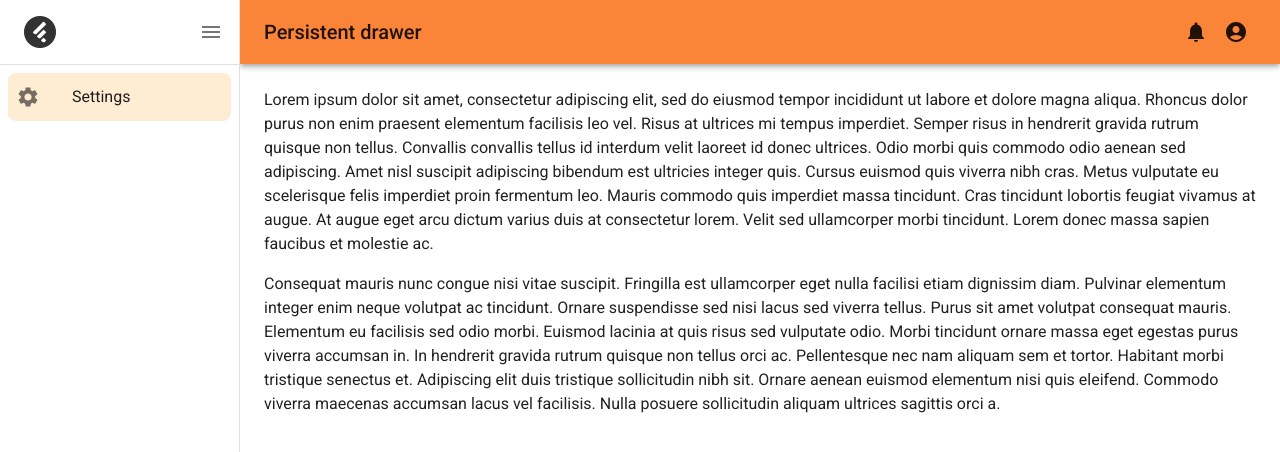
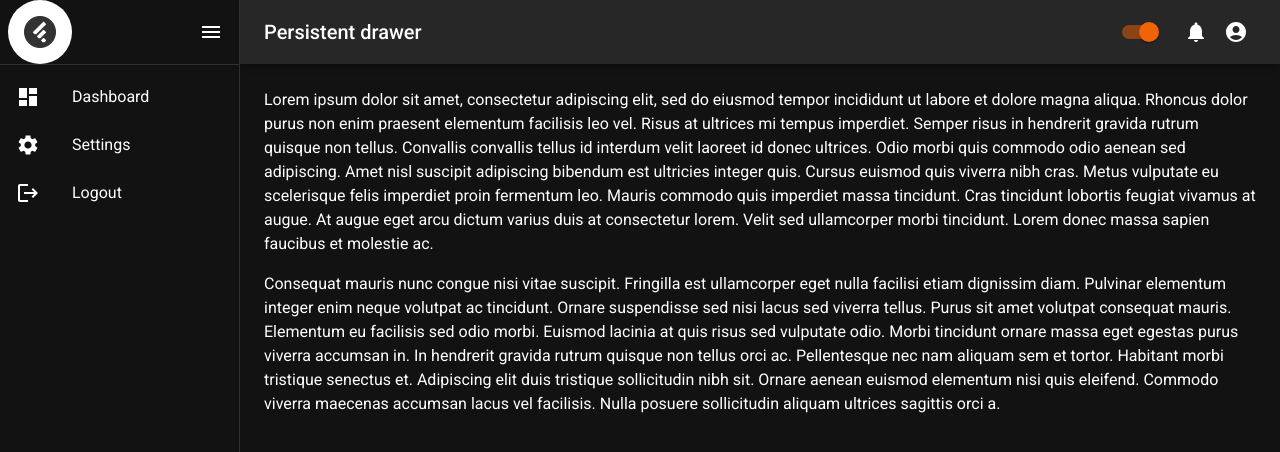
Before and after one commit to krish4693/mui-nextjs-template, a Next.js app: page /dashboard in a window 1280 px wide. Shown: the top 452 px of the page. Built offline with nearby package versions, Linux system fonts and the light colour scheme; what @mui/material-nextjs would draw is missing.

Commit message:
UI: add switch, sidebar content(logout and dashboard)

```diff
--- a/src/app/layout.tsx
+++ b/src/app/layout.tsx
@@ -4,7 +4,7 @@ import { AppRouterCacheProvider } from '@mui/material-nextjs/v15-appRouter';
 import "./globals.css";
 import { Roboto } from 'next/font/google';
 import { ThemeProvider} from '@mui/material/styles';
-import theme from '../theme';
+import theme from '../theme/theme';
 import { GlobalStyles } from "@mui/material";
 import { globalStyles } from "@/styles/globalStyles";
 
--- a/src/components/Sidebar/Sidebar.tsx
+++ b/src/components/Sidebar/Sidebar.tsx
@@ -9,13 +9,12 @@ import ListItemText from '@mui/material/ListItemText';
   import IconButton from '@mui/material/IconButton';
   import ChevronRightIcon from '@mui/icons-material/ChevronRight';
   import { styled, useTheme } from '@mui/material/styles';
-import { Settings } from '@mui/icons-material';
+  import { Settings, Logout, Dashboard } from '@mui/icons-material';
   import { useRouter } from 'next/navigation'; // Use Next.js router for navigation
   import MenuIcon from '@mui/icons-material/Menu';
   import LogoContainer from '../custom-containers/logoContainer';
   import Image from 'next/image';
-import logo from '../../../public/social.png'
-
+  import logo from '../../../public/social.png';
 
   const DrawerHeader = styled('div')(({ theme }) => ({
     display: 'flex',
@@ -35,6 +34,13 @@ const SideDrawer: React.FC<SideDrawerProps> = ({ drawerWidth, open, handleDrawer
     const theme = useTheme();
     const router = useRouter(); // Initialize Next.js router
 
+    // Drawer items array
+    const drawerItems = [
+      { text: 'Dashboard', icon: <Dashboard />, path: '/dashboard' }, // Update the path for logout action
+      { text: 'Settings', icon: <Settings />, path: '/settings' },
+      { text: 'Logout', icon: <Logout />, path: '/login' }, // Update the path for logout action
+    ];
+
     return (
       <Drawer
         sx={{
@@ -51,50 +57,38 @@ const SideDrawer: React.FC<SideDrawerProps> = ({ drawerWidth, open, handleDrawer
       >
         <DrawerHeader>
           <LogoContainer
-          renderItem={() =>
-            <Image
-              src={logo}
-              alt={"logo"}
-              height={32}
-              width={32}
-            />
-         }
-        containerStyle={{ justifyContent: "flex-start" }}
+            renderItem={() => (
+              <Image src={logo} alt="logo" height={32} width={32} />
+            )}
+            containerStyle={{ justifyContent: 'flex-start' }}
           />
           <IconButton onClick={handleDrawerClose}>
-
             {theme.direction === 'ltr' ? <MenuIcon /> : <ChevronRightIcon />}
           </IconButton>
         </DrawerHeader>
         <Divider />
         <List>
-        {/* Changed from static list items to include only 'Settings' for navigation */}
-        <ListItem disablePadding>
+          {drawerItems.map((item, index) => (
+            <ListItem key={index} disablePadding>
               <ListItemButton
-            selected
-            onClick={() => router.push('/settings') /* Navigate to /settings */}
+                onClick={() => router.push(item.path)} // Navigate to the item's path
                 sx={{
                   "&.Mui-selected": {
                     bgcolor: "primary.light",
-                // color: "white",
                     borderRadius: 2,
                     px: 1,
-                mx:1,
+                    mx: 1,
                   },
                   "&.Mui-selected:hover": {
                     bgcolor: "primary.main",
                   },
-              // "& .MuiListItemIcon-root": {
-              //   color: "white",
-              // },
                 }}
               >
-            <ListItemIcon>
-              <Settings />
-            </ListItemIcon>
-            <ListItemText primary="Settings" />
+                <ListItemIcon>{item.icon}</ListItemIcon>
+                <ListItemText primary={item.text} />
               </ListItemButton>
             </ListItem>
+          ))}
         </List>
       </Drawer>
     );
--- a/src/components/Topbar/Topbar.tsx
+++ b/src/components/Topbar/Topbar.tsx
@@ -1,4 +1,4 @@
-import React from 'react';
+import React, { useState } from 'react';
 import Toolbar from '@mui/material/Toolbar';
 import IconButton from '@mui/material/IconButton';
 import Typography from '@mui/material/Typography';
@@ -9,6 +9,7 @@ import MenuIcon from '@mui/icons-material/Menu';
 import NotificationsIcon from '@mui/icons-material/Notifications';
 import AccountCircle from '@mui/icons-material/AccountCircle';
 import { AppBar } from '@/styles/customThemes';
+import { Switch } from '@mui/material';
 
 // const drawerWidth = 240;
 
@@ -22,6 +23,15 @@ interface TopBarProps {
 
 
 const TopBar: React.FC<TopBarProps> = ({ open, handleDrawerOpen }) => {
+
+  const [toggleDarkMode, setToggleDarkMode] = useState(true);
+
+
+  const toggleDarkTheme = () => {
+    setToggleDarkMode(!toggleDarkMode);
+  };
+
+
   return (
     <AppBar position="fixed" open={open}>
       <Toolbar>
@@ -44,6 +54,9 @@ const TopBar: React.FC<TopBarProps> = ({ open, handleDrawerOpen }) => {
         </Typography>
         <Box>
           <IconButton color="inherit">
+            <Switch checked={toggleDarkMode} onChange={toggleDarkTheme}  />
+          </IconButton>
+          <IconButton color="inherit">
             <NotificationsIcon />
           </IconButton>
           <IconButton color="inherit">
--- a/src/theme.ts
+++ b/src/theme/theme.ts
@@ -3,10 +3,11 @@ import { createTheme } from '@mui/material/styles';
 
 const theme = createTheme({
   palette:{
+    mode:'dark',
     primary:{
-      main:"#fa8539",
-      // main: "#f06306",
-      light:"#ffedd3"
+      // main:"#a57e2c",
+      main: "#f06306",
+      light:"#fa8539"
 
     },
     secondary:{
```
Lines whose indentation alone changed are shown as unchanged.
